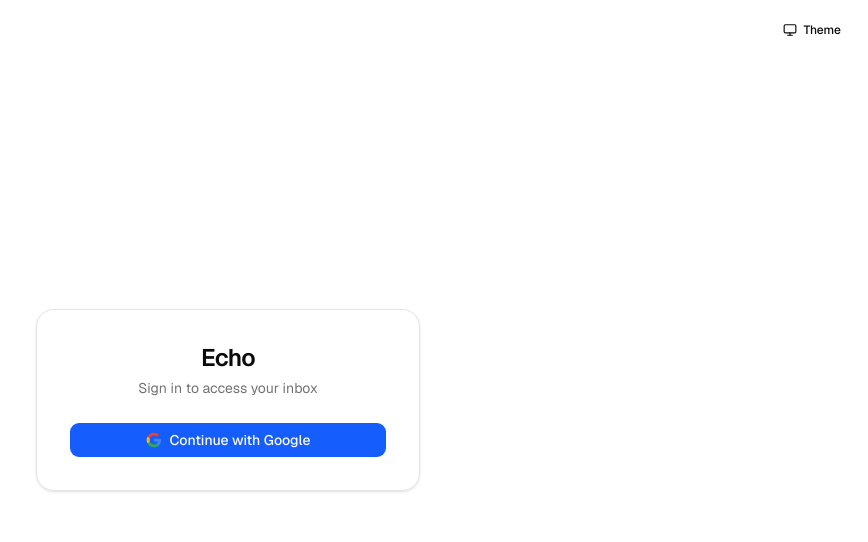
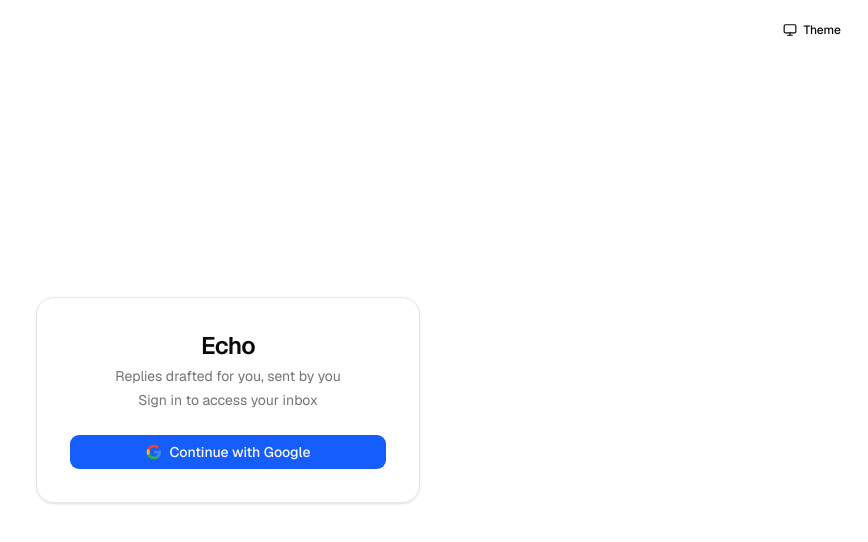
Before and after one commit to romancobblepot/Echo, a Next.js app: page /login in a window 1280 px wide. Shown: the top 542 px of the page, without its empty margins (412-1280 px from the left). Built offline with nearby package versions, Linux system fonts and the light colour scheme.

Commit message:
Add Echo tagline
"Replies drafted for you, sent by you" — shown under the Echo wordmark
on the login page, next to it in the dashboard header (hidden on small
screens), and as the page meta description.

```diff
--- a/src/app/dashboard/page.tsx
+++ b/src/app/dashboard/page.tsx
@@ -13,7 +13,10 @@ export default async function DashboardPage() {
   return (
     <main className="min-h-screen bg-background flex flex-col">
       <header className="border-b px-6 py-3 flex items-center justify-between shrink-0">
-        <h1 className="text-lg font-semibold">Echo</h1>
+        <div className="flex items-baseline gap-2">
+          <h1 className="text-lg font-semibold">Echo</h1>
+          <span className="text-xs text-muted-foreground hidden sm:inline">Replies drafted for you, sent by you</span>
+        </div>
         <div className="flex items-center gap-3">
           <span className="text-sm text-muted-foreground">{user.email}</span>
           <ThemeToggle />
--- a/src/app/layout.tsx
+++ b/src/app/layout.tsx
@@ -16,7 +16,7 @@ const geistMono = Geist_Mono({
 
 export const metadata: Metadata = {
   title: "Echo",
-  description: "AI-powered Gmail reply assistant grounded in your own knowledge base.",
+  description: "Replies drafted for you, sent by you.",
 };
 
 export default function RootLayout({ children }: LayoutProps<"/">) {
--- a/src/app/login/page.tsx
+++ b/src/app/login/page.tsx
@@ -29,6 +29,7 @@ function LoginContent() {
       <div className="w-full max-w-sm flex flex-col items-center gap-6 p-8 rounded-2xl border shadow-sm">
         <div className="text-center space-y-1">
           <h1 className="text-2xl font-semibold tracking-tight">Echo</h1>
+          <p className="text-sm text-muted-foreground">Replies drafted for you, sent by you</p>
           <p className="text-sm text-muted-foreground">Sign in to access your inbox</p>
         </div>
 
```
